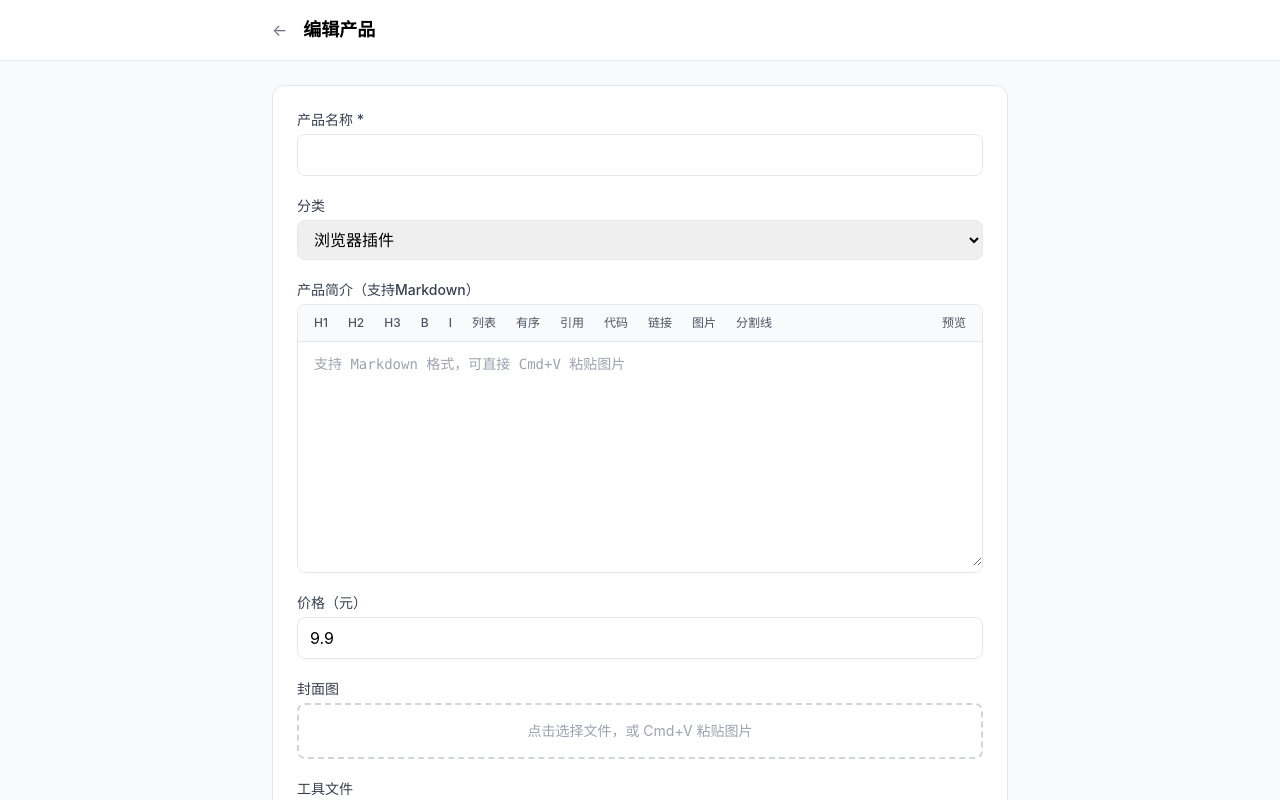
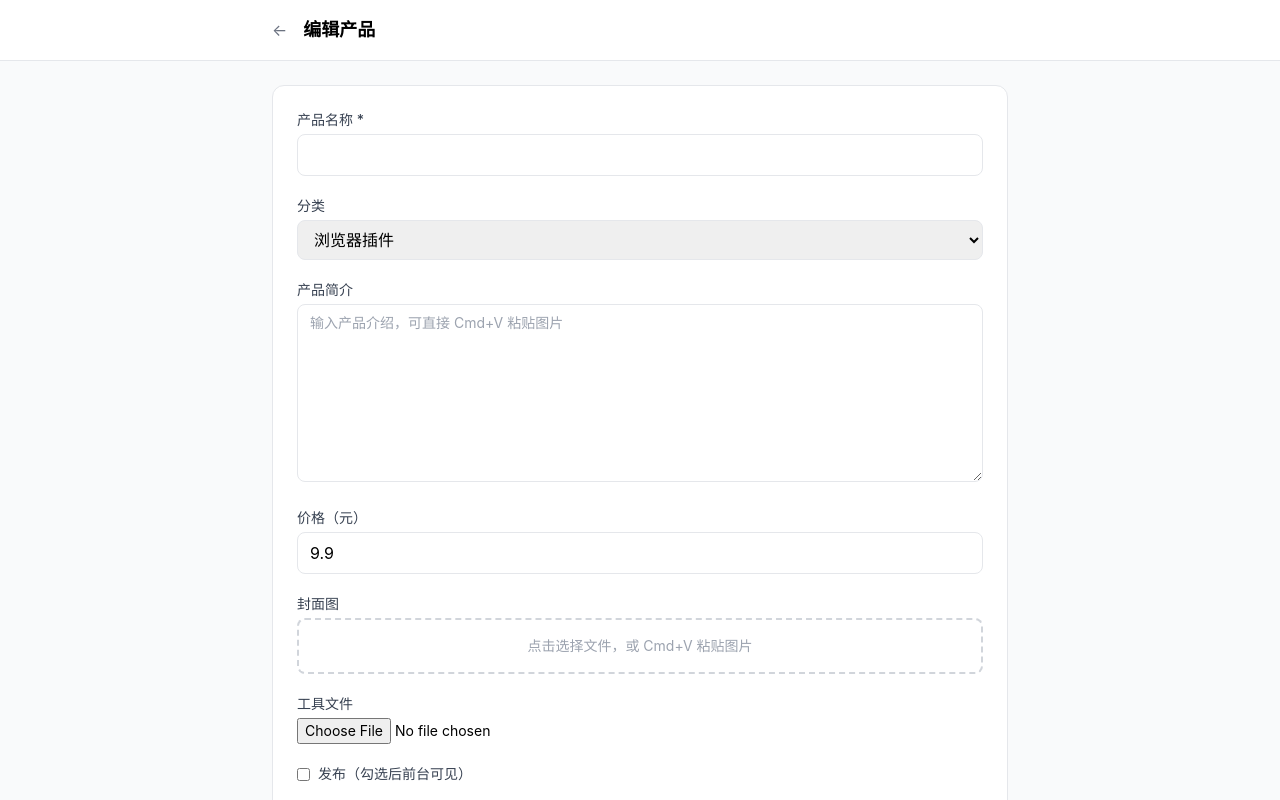
Before and after one commit to jiealun/tools, a React (Vite) app in the folder frontend/: page /admin/products/1 in a window 1280 px wide. Shown: the top 800 px of the page. Built offline with nearby package versions, Linux system fonts and the light colour scheme; no server answers; sample sign-in values are in the browser's storage.

Commit message:
ui: 简介改为普通文本框，支持Cmd+V粘贴图片，去掉Markdown工具栏

```diff
--- a/frontend/src/pages/admin/ProductEdit.tsx
+++ b/frontend/src/pages/admin/ProductEdit.tsx
@@ -1,7 +1,6 @@
 import { useEffect, useState } from 'react'
 import { useParams, useNavigate, Link } from 'react-router-dom'
 import { fetchAPI, isLoggedIn } from '../../lib/api'
-import MarkdownEditor from '../../components/MarkdownEditor'
 
 interface ProductForm {
   name: string
@@ -175,11 +174,44 @@ export default function AdminProductEdit() {
 
           {/* 简介 */}
           <div>
-            <label className="block text-sm font-medium text-gray-700 mb-1">产品简介（支持Markdown）</label>
-            <MarkdownEditor
+            <label className="block text-sm font-medium text-gray-700 mb-1">产品简介</label>
+            <textarea
               value={form.description}
-              onChange={(val) => setForm({ ...form, description: val })}
+              onChange={(e) => setForm({ ...form, description: e.target.value })}
+              onPaste={async (e) => {
+                const items = e.clipboardData?.items
+                if (!items) return
+                for (let i = 0; i < items.length; i++) {
+                  if (items[i].type.startsWith('image/')) {
+                    e.preventDefault()
+                    const file = items[i].getAsFile()
+                    if (!file) return
+                    setUploading(true)
+                    const formData = new FormData()
+                    formData.append('file', file)
+                    try {
+                      const res = await fetchAPI('/api/upload/cover', { method: 'POST', body: formData })
+                      if (res.url) {
+                        const imgText = `![图片](${res.url})\n`
+                        const textarea = e.target as HTMLTextAreaElement
+                        const start = textarea.selectionStart
+                        const newVal = form.description.substring(0, start) + imgText + form.description.substring(start)
+                        setForm({ ...form, description: newVal })
+                      }
+                    } catch (err: any) {
+                      setMessage('图片上传失败: ' + err.message)
+                    } finally {
+                      setUploading(false)
+                    }
+                    return
+                  }
+                }
+              }}
+              rows={8}
+              placeholder="输入产品介绍，可直接 Cmd+V 粘贴图片"
+              className="w-full px-3 py-2 border rounded-lg outline-none focus:ring-2 focus:ring-gray-900 text-sm"
             />
+            {uploading && <p className="text-xs text-blue-500 mt-1">图片上传中...</p>}
           </div>
 
           {/* 价格 */}
```
